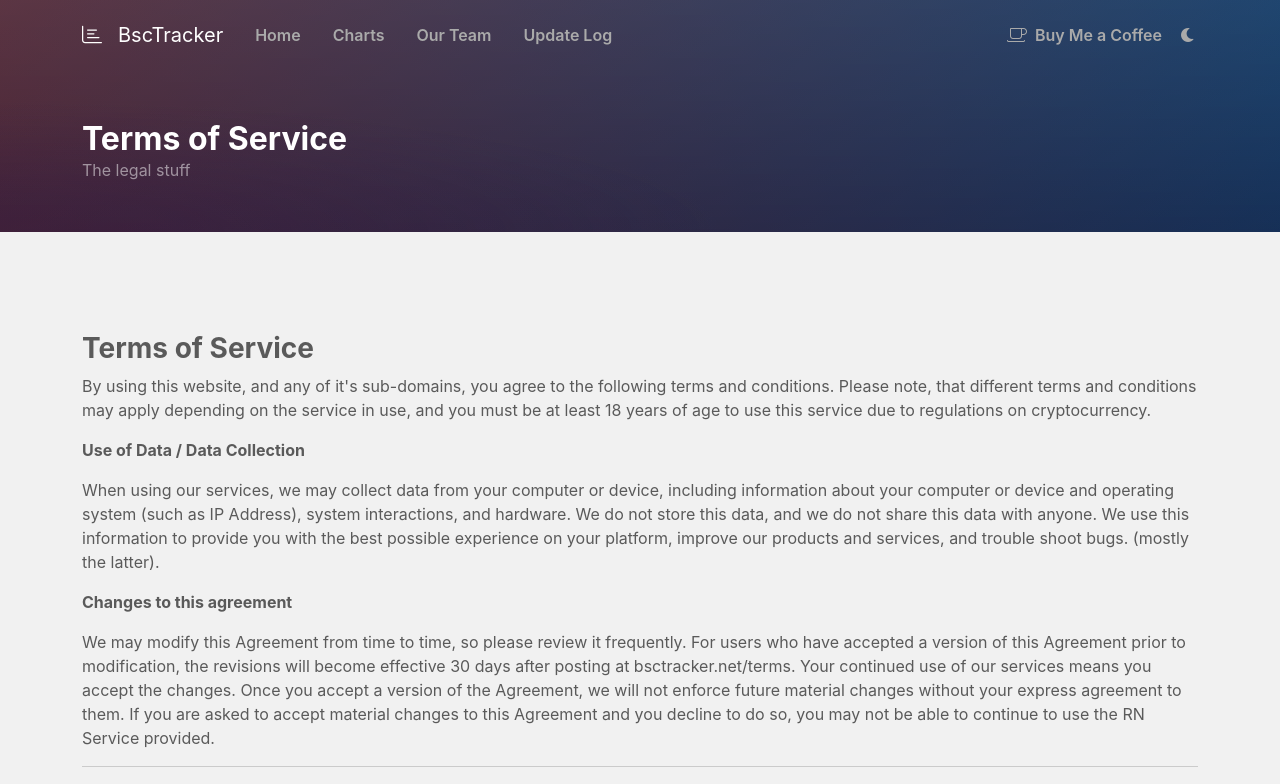
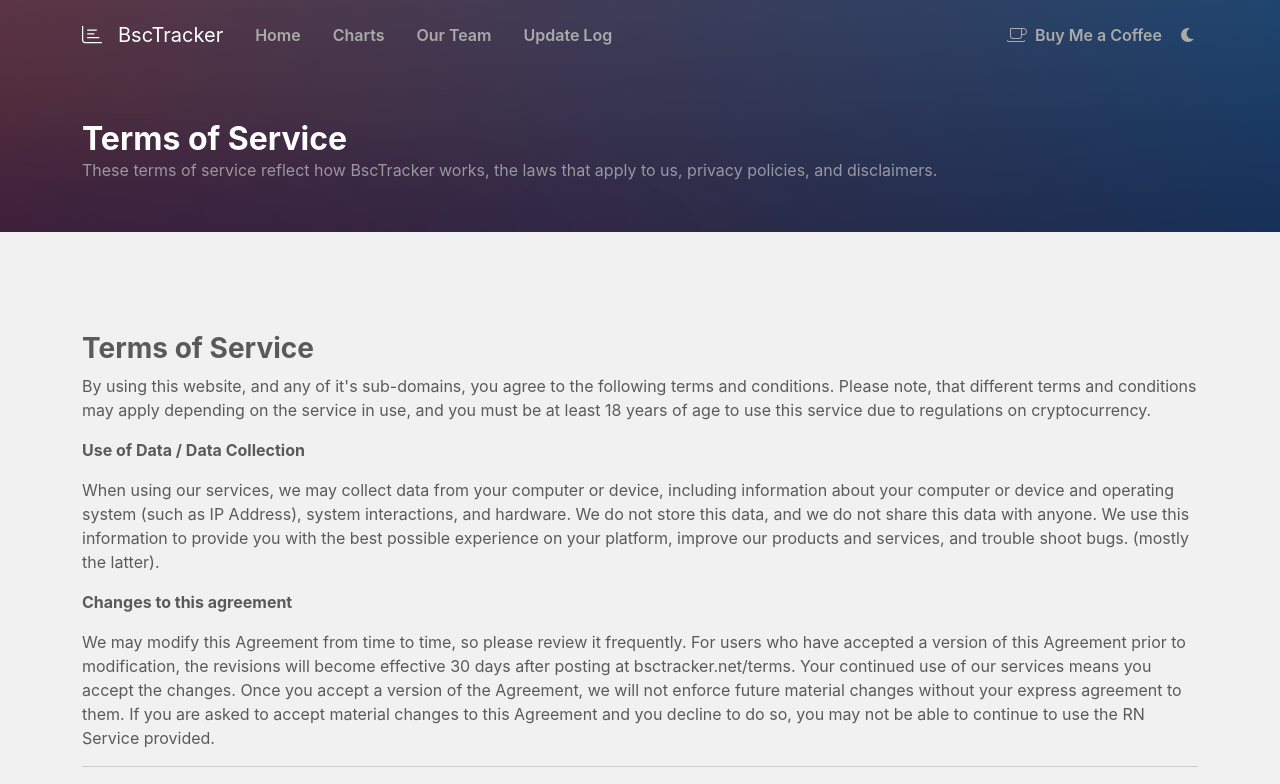
Before and after one commit to JacobThaDev/bsctracker, a Next.js app: page /legal in a window 1280 px wide. Shown: the top 784 px of the page. Built offline with nearby package versions, Linux system fonts and the light colour scheme.

Commit message:
Updated some page titles and keywords

```diff
--- a/components/global/head.js
+++ b/components/global/head.js
@@ -66,7 +66,7 @@
         <Head>
             <title>{props.title && props.title} | BscTracker</title>
             <meta name="description" content={props.desc && props.desc} />
-            <meta name="keywords" content="bsctracker,glowtoken,enhance,evergrow,safemoon,safemars,safegalaxy,bitcoin,dogecoin,doge,defi,coinbase,coinmarketcap,coinmarket,bscscan,whitebit,coingecko,cryptocurrency,crypto,pancakeswap,dex,etherium,eth,btc"/>
+            <meta name="keywords" content="bsctracker,glowtoken,enhance,evergrow,affinity,safemoon,bsc,defi,crypto,tradingview,ethereum,bitcoin,bscscan,coinmarketcap,pcs,pancakeswap,dex,safemoonswap,coinbase"/>
             <script type='text/javascript' src='https://storage.ko-fi.com/cdn/widget/Widget_2.js'></script>
             <link rel="icon" href="/favicon.ico" />
 
--- a/components/layout.js
+++ b/components/layout.js
@@ -6,7 +6,7 @@
 
     return (
         <>
-            <PageHead title={props.title}/>
+            <PageHead title={props.title} desc={props.desc}/>
             <PageNav/>
 
             {children}
--- a/pages/chart/[chartId].js
+++ b/pages/chart/[chartId].js
@@ -23,7 +23,9 @@
     }
 
     return(
-        <Layout title={selected.title}>
+        <Layout
+            title={selected.title+" Chart"}
+            desc={selected.title+" chart, price, trades, and volume information."}>
             <div className="small-header">
                 <Container>
                     <h2 className="text-white fw-bold mb-0">
--- a/pages/chart/index.js
+++ b/pages/chart/index.js
@@ -10,7 +10,10 @@
     let chart_url = "https://dexscreener.com/bsc/"+address+"?embed=1&theme=dark&info=1";
 
     return(
-        <Layout title="SafeMoon">
+        <Layout
+            title="SafeMoon Chart"
+            desc="SafeMoon chart, price, trades, and volume information.">
+
             <div className="small-header">
                 <Container>
                     <h2 className="text-white fw-bold mb-0">
--- a/pages/index.js
+++ b/pages/index.js
@@ -102,8 +102,6 @@
     );
 }
 
-
-
 Home.getInitialProps = async({ query }) => {
     let api_url = process.env.NEXT_PUBLIC_API_URL;
     let tokens = await axios.get(api_url+"/tokens");
--- a/pages/legal.js
+++ b/pages/legal.js
@@ -4,16 +4,18 @@
 import PageNav from "../components/global/navigation";
 import Footer from "../components/global/footer";
 import SmallHeader from "../components/global/small_header";
+import Layout from "../components/layout";
 
 export default function Legal() {
 
     return(
-        <>
-            <PageHead title="SafeMoon"/>
-            <PageNav/>
+        <Layout
+            title="Legal"
+            desc="These terms of service reflect how BscTracker works, the laws that apply to us, privacy policies, and disclaimers.">
 
-            <SmallHeader title="Terms of Service" subtext="The legal stuff"/>
-
+            <SmallHeader
+                title="Terms of Service"
+                subtext="These terms of service reflect how BscTracker works, the laws that apply to us, privacy policies, and disclaimers."/>
 
             <Container style={{paddingTop: 100, paddingBottom: 100}}>
                 <Row className="align-items-center">
@@ -118,8 +120,6 @@
                     </Col>
                 </Row>
             </Container>
-
-            <Footer/>
-        </>
+        </Layout>
     )
 }
--- a/pages/updates.js
+++ b/pages/updates.js
@@ -51,7 +51,9 @@
 
 
     return(
-        <Layout title="Update Log">
+        <Layout
+            title="Update Log"
+            desc="Git commit history for BscTracker">
             <SmallHeader title="Update Log" subtext="Commit History from GitHub"/>
 
 
```
Also changed, not shown: pages/team.js (+6 -8 lines).
